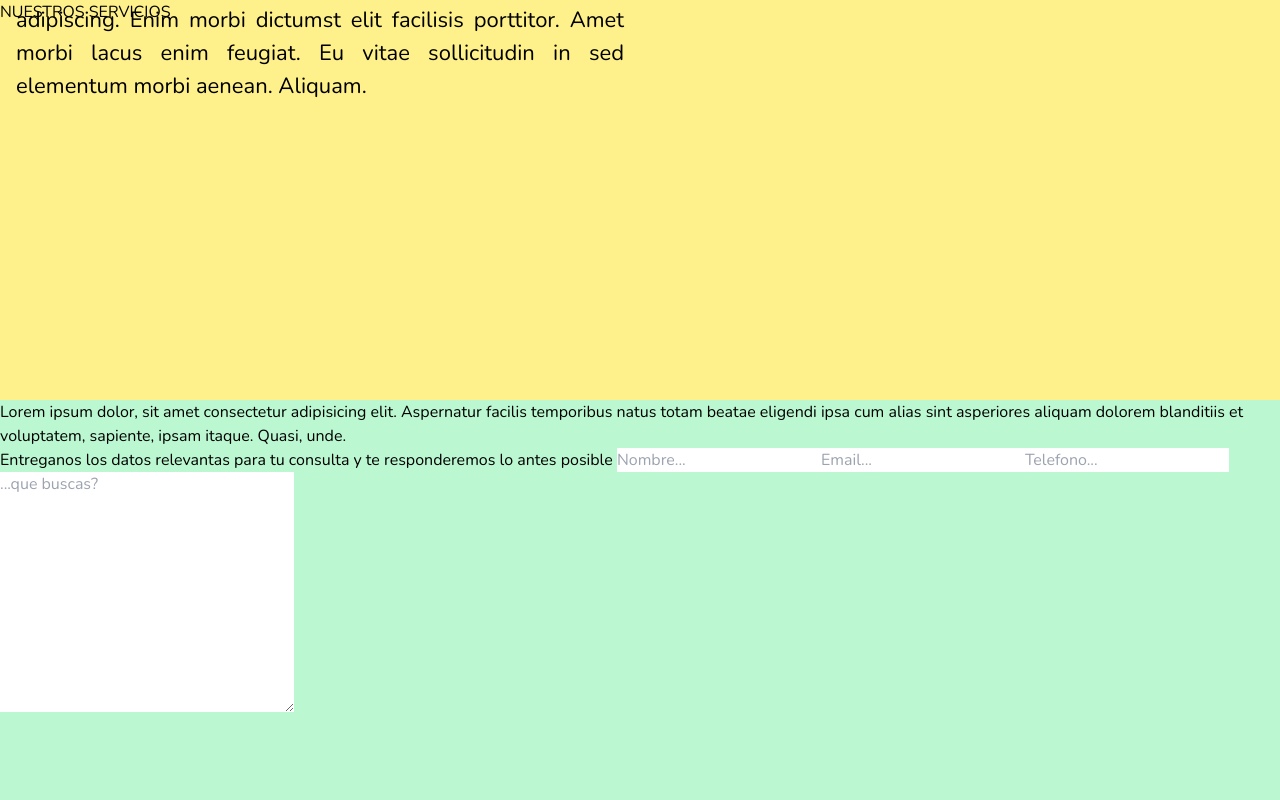
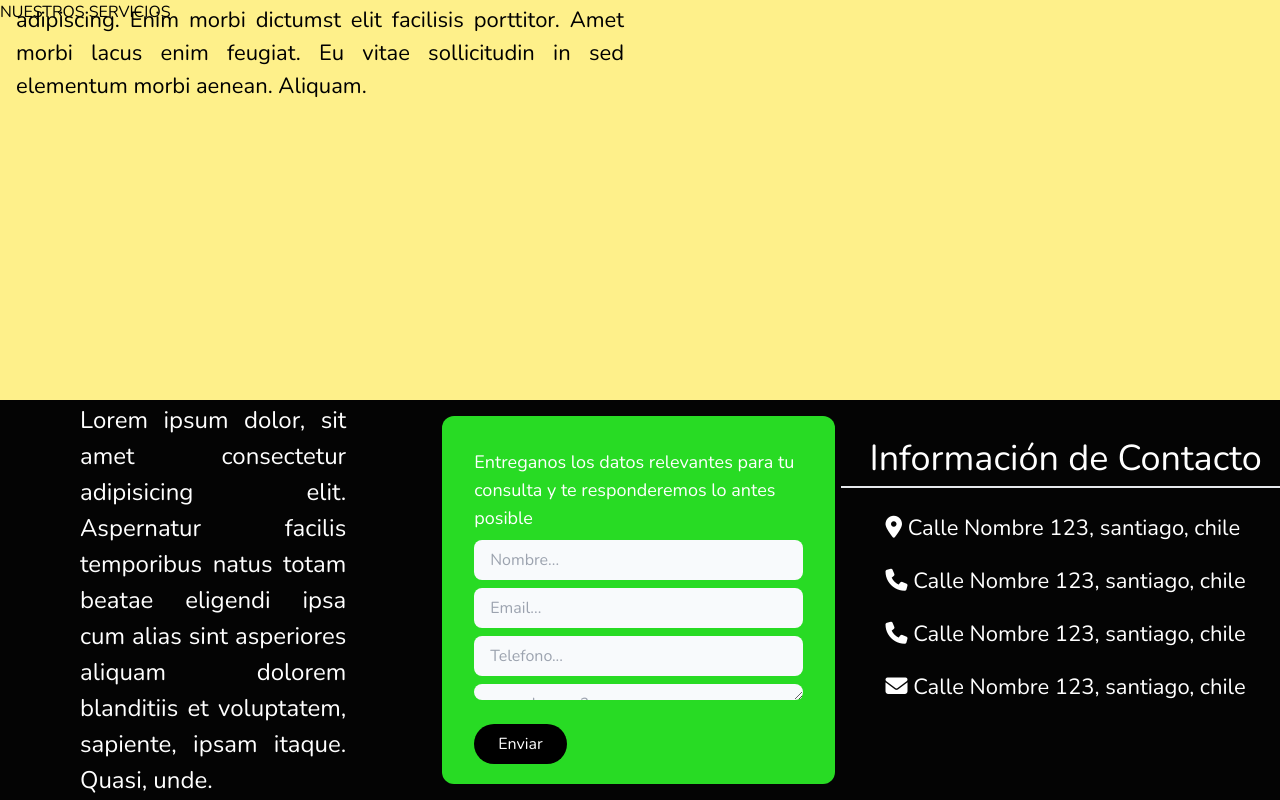
Before and after one commit to theseb44/ParcialFinal, a Vue app in the folder FrontEnd/: page / in a window 1280 px wide. Shown: the part 800-1600 px from the top of the page. Built offline with nearby package versions, Linux system fonts and the light colour scheme.

Commit message:
jesus/Seccion cuatro terminada

```diff
--- a/FrontEnd/index.html
+++ b/FrontEnd/index.html
@@ -9,6 +9,13 @@
     <link
       href="https://fonts.googleapis.com/css2?family=Nunito:wght@400;600;700;800&display=swap"
       rel="stylesheet"
+    />
+    <link
+      rel="stylesheet"
+      href="https://cdnjs.cloudflare.com/ajax/libs/font-awesome/6.4.0/css/all.min.css"
+      integrity="sha512-iecdLmaskl7CVkqkXNQ/ZH/XLlvWZOJyj7Yy7tcenmpD1ypASozpmT/E0iPtmFIB46ZmdtAc9eNBvH0H/ZpiBw=="
+      crossorigin="anonymous"
+      referrerpolicy="no-referrer"
     />
   </head>
   <body>
--- a/FrontEnd/src/App.vue
+++ b/FrontEnd/src/App.vue
@@ -1,5 +1,7 @@
 <script setup>
 import Navbar from './components/Navbar.vue'
+import About from './components/About.vue';
+import Contactos from './components/Contactos.vue'
 </script>
 
 <template>
@@ -29,24 +31,7 @@ import Navbar from './components/Navbar.vue'
 
   <!-- Segunda seccion -->
   <section class="flex h-[46vh]" id="seccion-2">
-    <article class="w-1/2 h-full">
-      <h2 class="text-[48px] font-bold text-center mt-4 mx-4 mb-4 border-t-2 border-b-2 border-black">NOSOTROS</h2>
-      <p class="text-[22px] text-justify mx-4">
-        Lorem ipsum dolor sit amet consectetur. Dictum lectus sed neque arcu auctor aenean est. Proin tortor sit tincidunt viverra lorem. Eu proin pharetra malesuada sed ut ornare. Tellus scelerisque mattis enim quis sit convallis in. Amet scelerisque vulputate placerat dis. Iaculis est ipsum purus tempor venenatis. Dolor arcu arcu egestas mauris purus scelerisque pellentesque nisi. In diam eget quis aliquet tellus netus porta convallis. Eget ornare ultrices nunc nulla tellus id posuere adipiscing. Enim morbi dictumst elit facilisis porttitor. Amet morbi lacus enim feugiat. Eu vitae sollicitudin in sed elementum morbi aenean. Aliquam.
-      </p>
-    </article>
-    <article class="w-1/2 h-full">
-      <div class="bg-[url('../public/img/img-3.jpg')] h-1/2 border-2 border-black p-4">
-        <div class="border h-full p-4 flex items-end">
-          <span class="text-[32px] text-white">Frase para destacar <br> la experiencia en el rubro</span>
-        </div>
-      </div>
-      <div class="bg-[url('../public/img/img-2.jpg')] h-1/2 border-x-2 border-b-2 border-black p-4">
-        <div class="border h-full p-4 flex items-end">
-          <span class="text-[32px] text-white">Frase para destacar <br> diferencia entre paihuen y otros</span>
-        </div>
-      </div>
-    </article>
+    <About/>
   </section>
   <!-- Cierre Segunda seccion -->
 
@@ -59,27 +44,7 @@ import Navbar from './components/Navbar.vue'
 
   <!-- Cuarta seccion -->
   <section class="bg-green-200 h-[50vh]" id="seccion-4">
-    <div>
-      <p>
-        Lorem ipsum dolor, sit amet consectetur adipisicing elit. Aspernatur facilis temporibus
-        natus totam beatae eligendi ipsa cum alias sint asperiores aliquam dolorem blanditiis et
-        voluptatem, sapiente, ipsam itaque. Quasi, unde.
-      </p>
-    </div>
-    <div>
-      <form action="#">
-        <span>
-          Entreganos los datos relevantas para tu consulta y te responderemos lo antes posible
-        </span>
-        <input type="text" placeholder="Nombre..." />
-        <input type="email" placeholder="Email..." />
-        <input type="text" placeholder="Telefono..." />
-        <textarea cols="30" rows="10" placeholder="...que buscas?"></textarea>
-      </form>
-    </div>
-    <div>
-      <!-- Informacion de contacto -->
-    </div>
+    <Contactos/>
   </section>
 </template>
 
--- /dev/null
+++ b/FrontEnd/src/components/About.vue
@@ -0,0 +1,26 @@
+<template>
+  <article class="w-1/2 h-full">
+      <h2 class="text-[48px] font-bold text-center mt-4 mx-4 mb-4 border-t-2 border-b-2 border-black">NOSOTROS</h2>
+      <p class="text-[22px] text-justify mx-4">
+        Lorem ipsum dolor sit amet consectetur. Dictum lectus sed neque arcu auctor aenean est. Proin tortor sit tincidunt viverra lorem. Eu proin pharetra malesuada sed ut ornare. Tellus scelerisque mattis enim quis sit convallis in. Amet scelerisque vulputate placerat dis. Iaculis est ipsum purus tempor venenatis. Dolor arcu arcu egestas mauris purus scelerisque pellentesque nisi. In diam eget quis aliquet tellus netus porta convallis. Eget ornare ultrices nunc nulla tellus id posuere adipiscing. Enim morbi dictumst elit facilisis porttitor. Amet morbi lacus enim feugiat. Eu vitae sollicitudin in sed elementum morbi aenean. Aliquam.
+      </p>
+    </article>
+    <article class="w-1/2 h-full">
+      <div class="bg-[url('../public/img/img-3.jpg')] h-1/2 border-2 border-black p-4">
+        <div class="border h-full p-4 flex items-end">
+          <span class="text-[32px] text-white">Frase para destacar <br> la experiencia en el rubro</span>
+        </div>
+      </div>
+      <div class="bg-[url('../public/img/img-2.jpg')] h-1/2 border-x-2 border-b-2 border-black p-4">
+        <div class="border h-full p-4 flex items-end">
+          <span class="text-[32px] text-white">Frase para destacar <br> diferencia entre paihuen y otros</span>
+        </div>
+      </div>
+    </article>
+</template>
+
+<script lang="ts" setup>
+</script>
+
+<style scoped>
+</style>
--- /dev/null
+++ b/FrontEnd/src/components/Contactos.vue
@@ -0,0 +1,43 @@
+<template>
+  <div class="flex h-full bg-terceario">
+    <div class="flex justify-center items-center w-[33.5%] px-20">
+      <p class="text-[24px] text-justify text-white">
+        Lorem ipsum dolor, sit amet consectetur adipisicing elit. Aspernatur facilis temporibus
+        natus totam beatae eligendi ipsa cum alias sint asperiores aliquam dolorem blanditiis et
+        voluptatem, sapiente, ipsam itaque. Quasi, unde.
+      </p>
+    </div>
+    <div class="w-[33.5%] p-4">
+      <form class="flex flex-col gap-2 bg-[#28DB24] h-full p-8 rounded-xl" action="#">
+        <span class="text-white text-lg">
+          Entreganos los datos relevantes para tu consulta y te responderemos lo antes posible
+        </span>
+        <input class="py-2 px-4 rounded-lg bg-slate-50" type="text" placeholder="Nombre..." />
+        <input class="py-2 px-4 rounded-lg bg-slate-50" type="email" placeholder="Email..." />
+        <input class="py-2 px-4 rounded-lg bg-slate-50" type="text" placeholder="Telefono..." />
+        <textarea
+          class="py-2 px-4 rounded-lg bg-slate-50"
+          cols="30"
+          rows="3"
+          placeholder="...que buscas?"
+        ></textarea>
+        <button class="self-start bg-black text-white py-2 px-6 rounded-3xl mt-4">Enviar</button>
+      </form>
+    </div>
+    <div class="w-[33.5%] flex flex-col items-center pt-8">
+      <h3 class="text-[36px] text-white border-b-2 w-[450px] text-center">
+        Información de Contacto
+      </h3>
+      <div class="flex flex-col gap-5 text-[22px] mt-6 text-white">
+        <span><i class="fa-solid fa-location-dot"></i> Calle Nombre 123, santiago, chile</span>
+        <span><i class="fa-solid fa-phone"></i> Calle Nombre 123, santiago, chile</span>
+        <span><i class="fa-solid fa-phone"></i> Calle Nombre 123, santiago, chile</span>
+        <span><i class="fa-solid fa-envelope"></i> Calle Nombre 123, santiago, chile</span>
+      </div>
+    </div>
+  </div>
+</template>
+
+<script lang="ts" setup></script>
+
+<style scoped></style>
```
